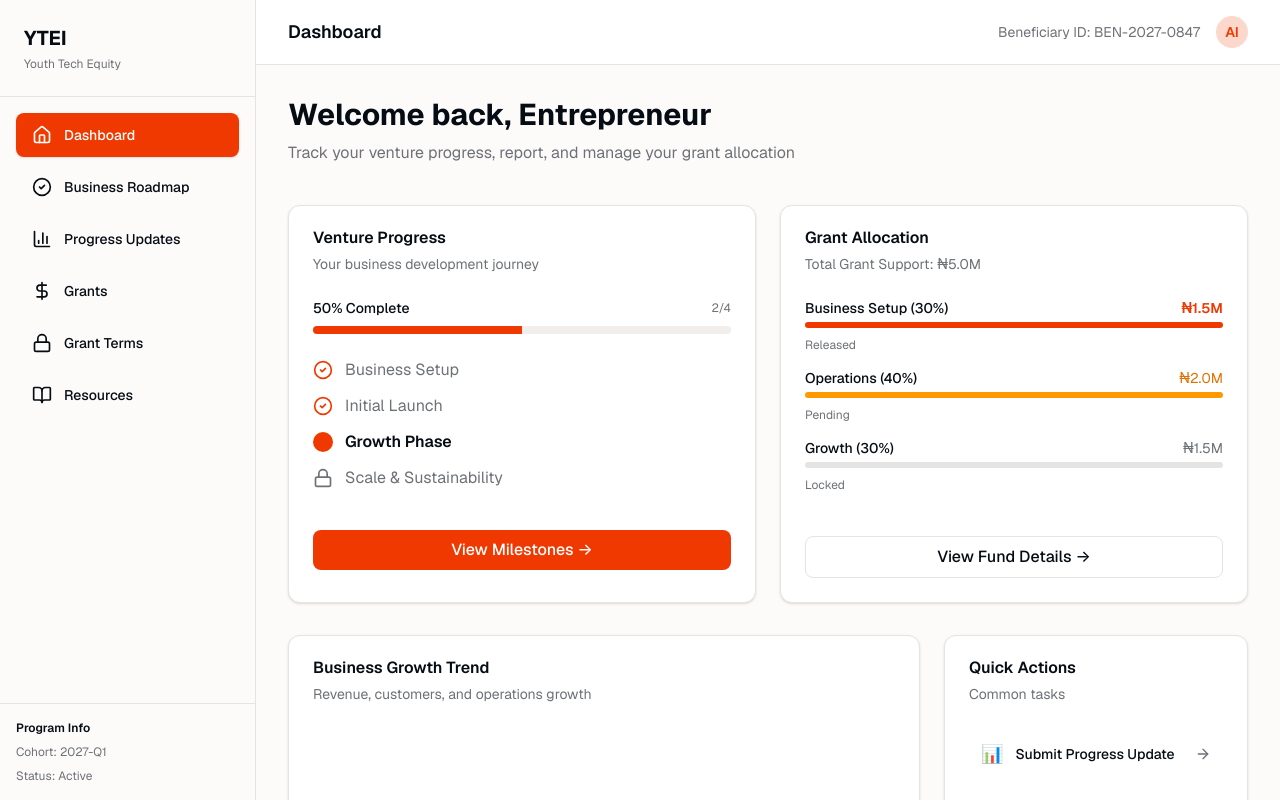
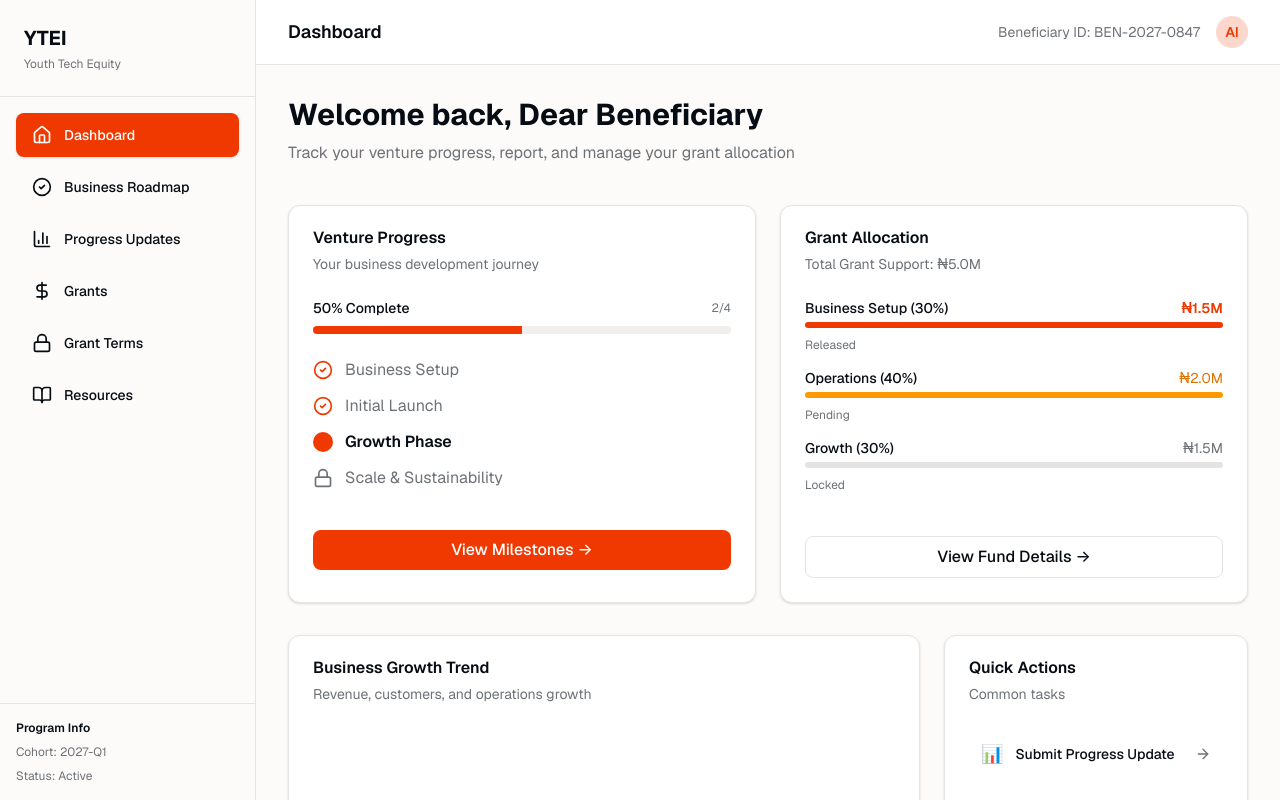
Before and after one commit to tomisile/grant-beneficiary-dashboard, a Next.js app: page /dashboard in a window 1280 px wide. Shown: the top 800 px of the page. Built offline with nearby package versions, Linux system fonts and the light colour scheme.

Commit message:
doc: change headline and description

```diff
--- a/app/dashboard/page.tsx
+++ b/app/dashboard/page.tsx
@@ -17,7 +17,7 @@ export default function Dashboard() {
         <div className="p-6 lg:p-8 max-w-7xl mx-auto">
           {/* Welcome Section */}
           <div className="mb-10">
-            <h2 className="text-3xl font-bold text-foreground mb-2">Welcome back, Entrepreneur</h2>
+            <h2 className="text-3xl font-bold text-foreground mb-2">Welcome back, Dear Beneficiary</h2>
             <p className="text-muted-foreground">Track your venture progress, report, and manage your grant allocation</p>
           </div>
 
```
